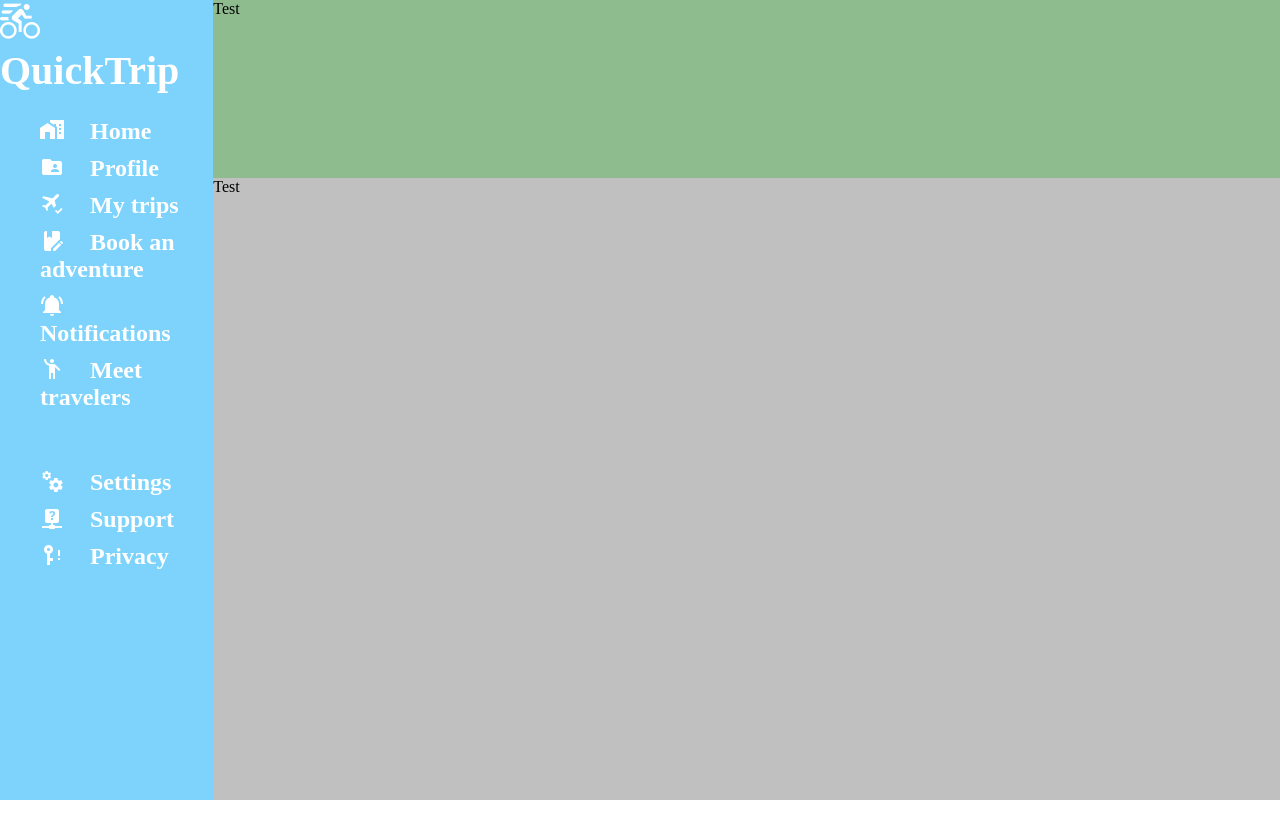
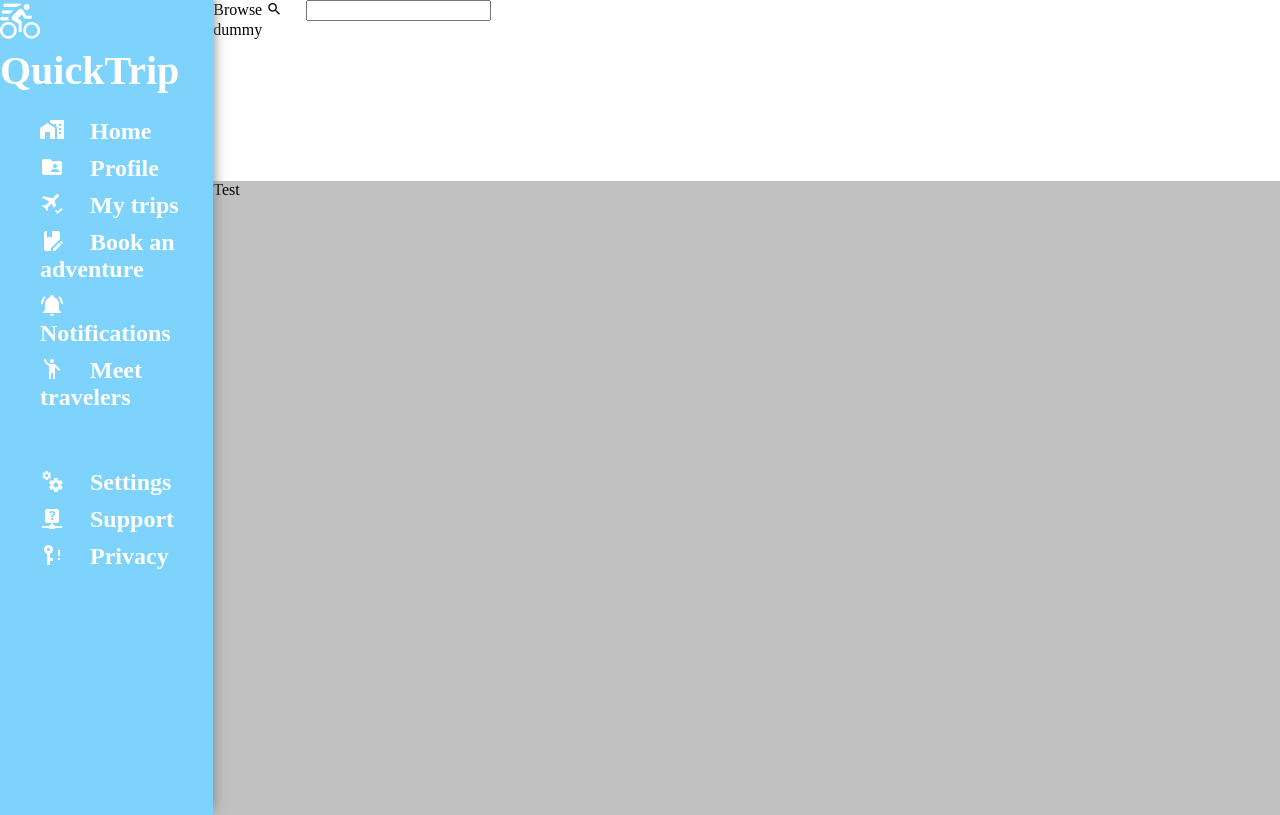
Before and after one commit to tgorsk15/admin-dashboard, a plain HTML site: page index.html in a window 1280 px wide. Drawn offline with Linux system fonts and the light colour scheme.

Commit message:
Start building layout for header container
The layout for the header will consist of two rows, seprated by Grid. The row itself will
use Flexbox to stretch the items in each row out. Here will be the standard search bar,
user profile information, and some general button options for the user to use

```diff
--- a/index.html
+++ b/index.html
@@ -34,7 +34,17 @@
     </div>
 
     <div class="header">
-        Test
+
+        <div class="header-row1">
+            <form action="">
+                <label for="search-bar">Browse <span class="mdi mdi-magnify"></span></label>
+                <input type="text" id="search-bar" name="search-bar">
+            </form>
+        </div>
+
+        <div class="header-row2">
+            dummy
+        </div>
     </div>
 
     <div class="dashboard">
@@ -46,6 +56,14 @@
 <!-- structure of page:
 3 sections: sidebar, search/header bar, and the dashboard
 - all of these will be layed out with Grid
+
+header:
+  - overall structure will be to put boh rows on a grid, and have each row use flexbox
+
+row1: consist of search icon and search bar, some space, a messages inbox button/icon,
+a profile pic, and the user's name
+
+row2: consist of profile pic, greting message to user, and 3 buttons at the end
 -->
 </body>
 </html>
--- a/styles.css
+++ b/styles.css
@@ -8,13 +8,14 @@ ul {
 
 .structure {
     display: grid;
-    height: 800px;
+    height: 815px;
     grid-template: 1fr 3.5fr / 1fr 5fr;
     background-color: silver;
 
 }
 
 .sidebar {
+    position: relative;
     grid-column: 1;
     grid-row: 1 / 3;
     background-color: #7dd3fc;
@@ -22,6 +23,7 @@ ul {
     align-content: start;
     align-items: end;
     grid-template-rows: 1fr 2fr 4fr;
+    box-shadow: 1px -5px 12px 0px rgb(136, 136, 136);
 }
 
 .sidebar-title {
@@ -58,7 +60,7 @@ ul {
 .header {
     grid-column: 2;
     grid-row: 1;
-    background-color: darkseagreen;
+    background-color: white;
 }
 
 .dashboard {
```
